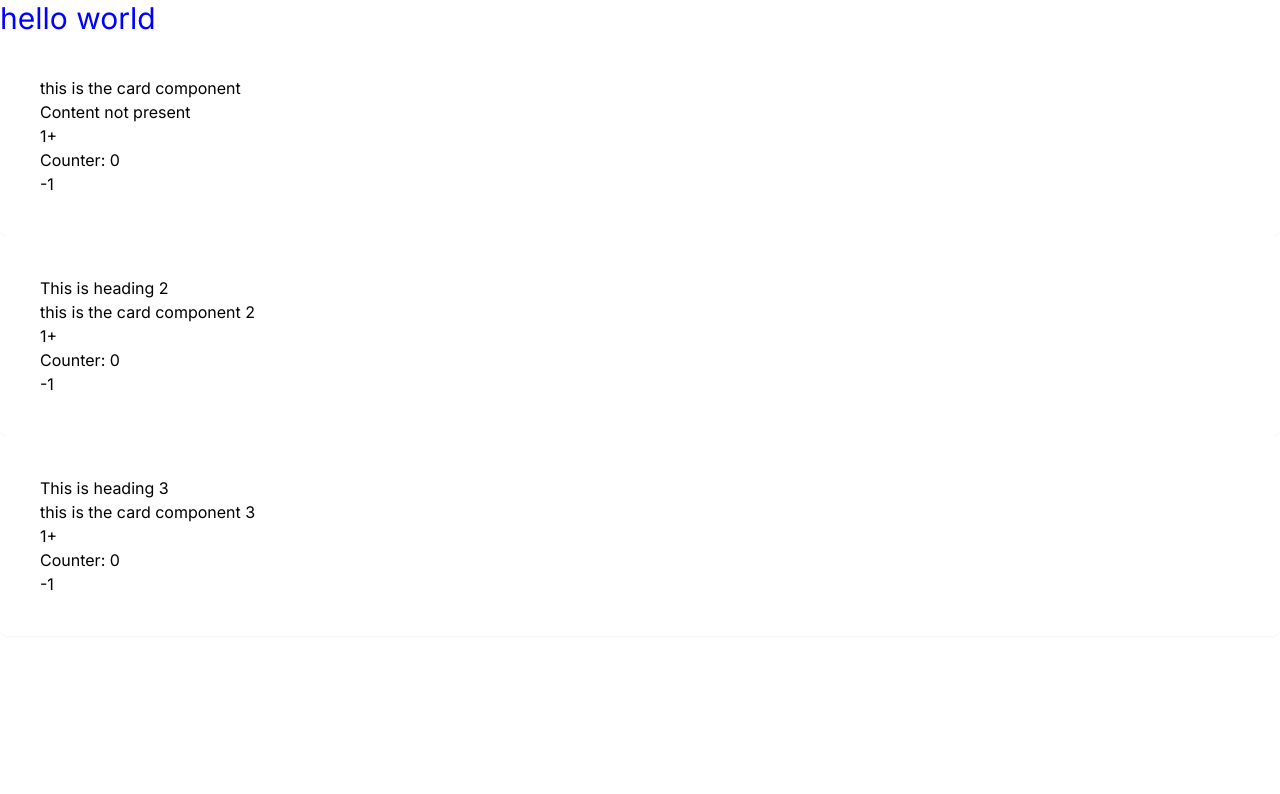
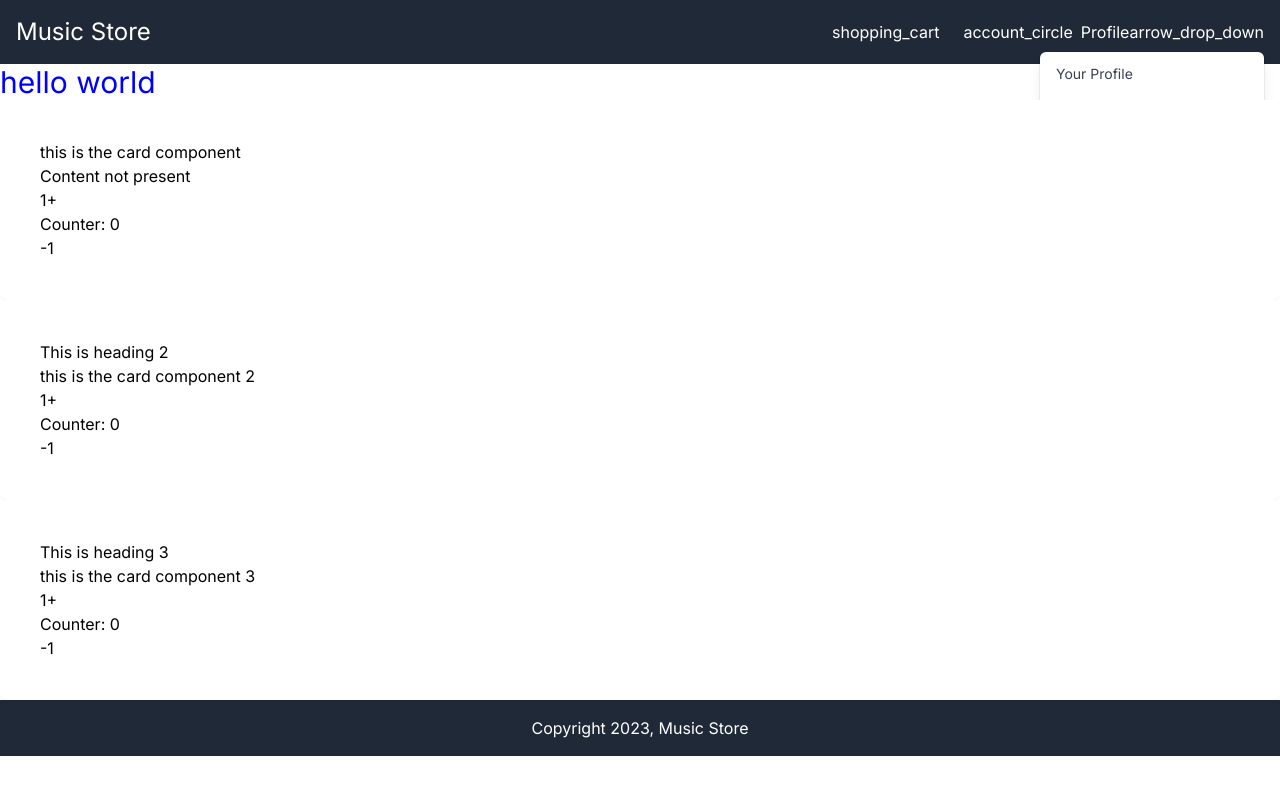
Before and after one commit to frontenddevtrainer/nextjs-march-24, a Next.js app: page / in a window 1280 px wide. Shown: the top 794 px of the page. Built offline with nearby package versions, Linux system fonts and the light colour scheme.

Commit message:
Added header and footer component.

```diff
--- a/app/components/card/index.tsx
+++ b/app/components/card/index.tsx
@@ -9,7 +9,6 @@ interface ICardProps {
 
 const Card = (props: ICardProps) => {
   const { heading, content } = props;
-
   const [counter, setCounter] = useState(0);
 
   return (
--- /dev/null
+++ b/app/components/common/footer/index.tsx
@@ -0,0 +1,9 @@
+const Footer = () => {
+  return (
+    <footer className="bg-gray-800 text-white p-4">
+      <p className="text-center">Copyright 2023, Music Store</p>
+    </footer>
+  );
+};
+
+export default Footer;
--- /dev/null
+++ b/app/components/common/header/index.tsx
@@ -0,0 +1,52 @@
+const Header = () => {
+  return (
+    <header className="bg-gray-800 text-white p-4 flex justify-between items-center">
+      <h1 className="text-2xl">Music Store</h1>
+      <div className="flex items-center">
+        <a href="#" className="mr-6">
+          <span className="material-icons"> shopping_cart </span>
+        </a>
+
+        <div className="relative inline-block text-left">
+          <button type="button" className="inline-flex items-center">
+            <span className="material-icons"> account_circle </span>
+            <span className="ml-2">Profile</span>
+            <span className="material-icons"> arrow_drop_down </span>
+          </button>
+          <div className="origin-top-right absolute right-0 mt-2 w-56 rounded-md shadow-lg bg-white ring-1 ring-black ring-opacity-5">
+            <div
+              className="py-1"
+              role="menu"
+              aria-orientation="vertical"
+              aria-labelledby="options-menu"
+            >
+              <a
+                href="#"
+                className="block px-4 py-2 text-sm text-gray-700 hover:bg-gray-100"
+                role="menuitem"
+              >
+                Your Profile
+              </a>
+              <a
+                href="#"
+                className="block px-4 py-2 text-sm text-gray-700 hover:bg-gray-100"
+                role="menuitem"
+              >
+                Settings
+              </a>
+              <a
+                href="#"
+                className="block px-4 py-2 text-sm text-gray-700 hover:bg-gray-100"
+                role="menuitem"
+              >
+                Sign out
+              </a>
+            </div>
+          </div>
+        </div>
+      </div>
+    </header>
+  );
+};
+
+export default Header;
--- a/app/layout.tsx
+++ b/app/layout.tsx
@@ -1,6 +1,8 @@
 import type { Metadata } from "next";
 import { Inter } from "next/font/google";
 import "./globals.css";
+import Header from "./components/common/header";
+import Footer from "./components/common/footer";
 
 const inter = Inter({ subsets: ["latin"] });
 
@@ -16,7 +18,11 @@ export default function RootLayout({
 }>) {
   return (
     <html lang="en">
-      <body className={inter.className}>{children}</body>
+      <body className={inter.className}>
+        <Header />
+        {children}
+        <Footer/>
+      </body>
     </html>
   );
 }
```
